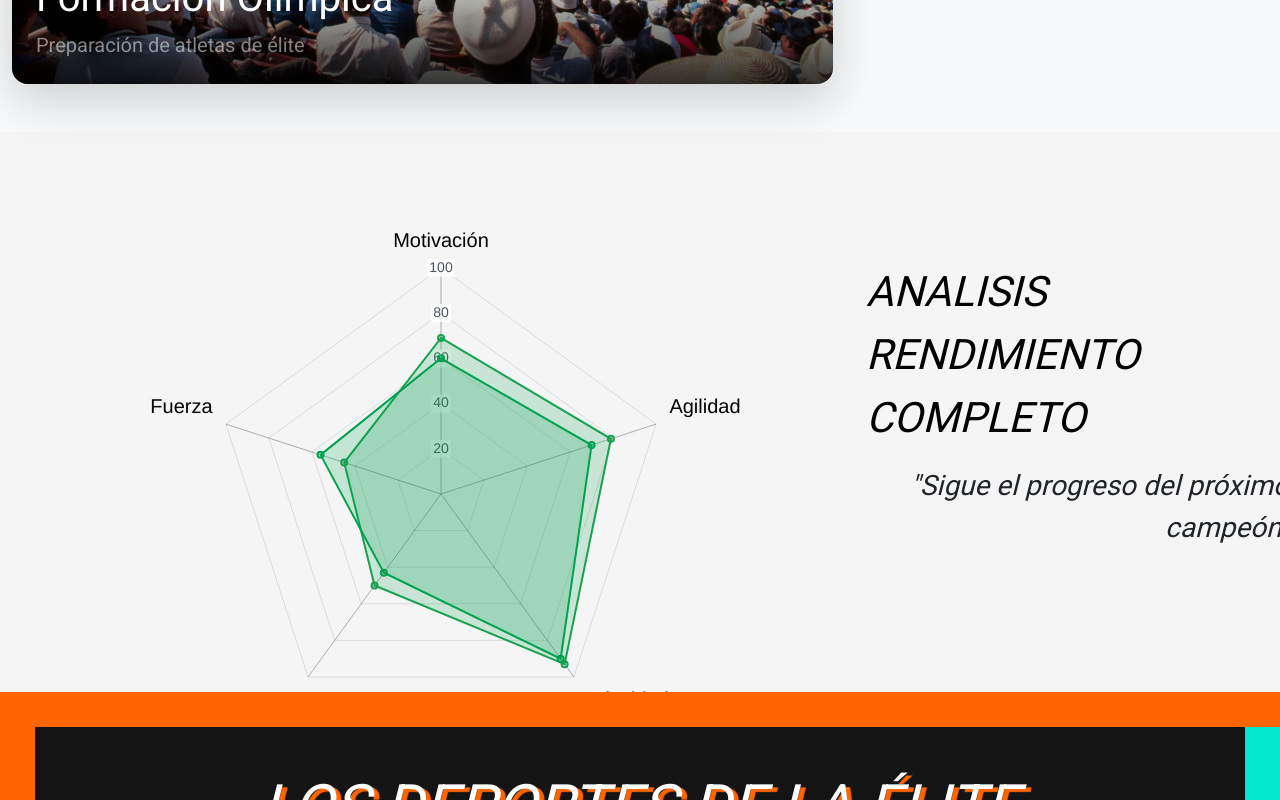
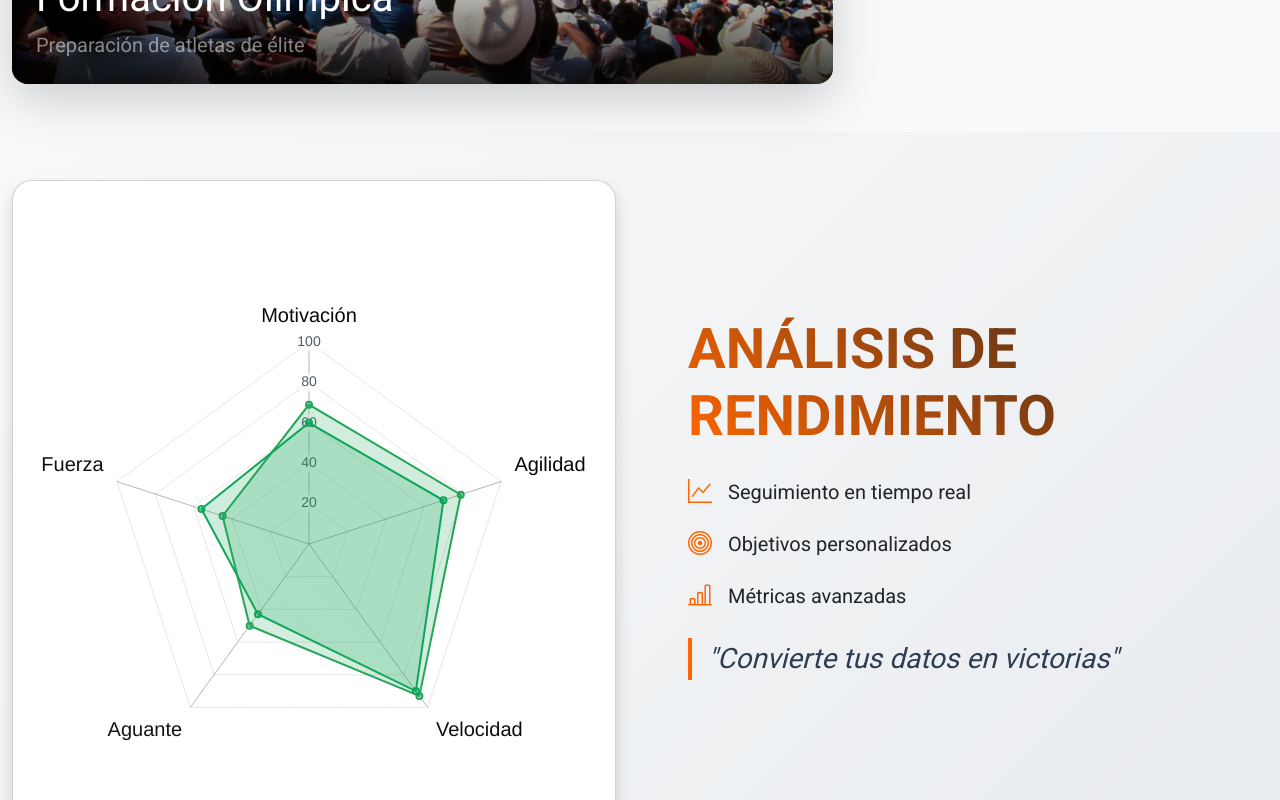
Before and after one commit to alexMartJu/SkillBoost_Football, a Vue app in the folder frontend/ZenithZone/: page /home in a window 1280 px wide. Shown: the part 4460-5260 px from the top of the page. Built offline with nearby package versions, Linux system fonts and the light colour scheme; no server answers; what vue3-lazyload would draw is missing.

Commit message:
Frontend_Vue. Actualizar diseño y funcionalidad en gráficos y PerfilGraficas

```diff
--- a/frontend/ZenithZone/src/components/home/GraphicSection.vue
+++ b/frontend/ZenithZone/src/components/home/GraphicSection.vue
@@ -1,23 +1,41 @@
 <template>
-    <div class="graph-main ms-5">
-        <div class="section-graph d-flex">
-            <div class="landing-section d-flex">
-                <div class="carousel-section col-md-6 p-0">
-                    <div class="">
-                        <Graphics class="m-5" :sets="sets"/>
+    <section class="analytics-section py-5">
+        <div class="container-xxl">
+            <div class="row align-items-center g-5">
+                <div class="col-lg-6">
+                    <div class="card graph-card shadow">
+                        <div class="card-body p-4">
+                            <Graphics :sets="sets"/>
+                            <div class="graph-overlay"></div>
+                        </div>
+                    </div>
+                </div>
+
+                <div class="col-lg-6">
+                    <div class="p-4">
+                        <h2 class="display-4 fw-bold mb-4 analytics-title">ANÁLISIS DE RENDIMIENTO</h2>
+                        <div class="analytics-features">
+                            <div class="d-flex align-items-center mb-3">
+                                <i class="bi bi-graph-up fs-4 text-primary me-3"></i>
+                                <span class="fs-5">Seguimiento en tiempo real</span>
+                            </div>
+                            <div class="d-flex align-items-center mb-3">
+                                <i class="bi bi-bullseye fs-4 text-primary me-3"></i>
+                                <span class="fs-5">Objetivos personalizados</span>
+                            </div>
+                            <div class="d-flex align-items-center mb-3">
+                                <i class="bi bi-bar-chart-line fs-4 text-primary me-3"></i>
+                                <span class="fs-5">Métricas avanzadas</span>
+                            </div>
+                        </div>
+                        <p class="fs-3 fst-italic mt-4 analytics-quote">
+                            "Convierte tus datos en victorias"
+                        </p>
                     </div>
                 </div>
             </div>
-
-            <div class="text-section col-md-6 d-flex flex-column justify-content-center px-4">
-                <div class="text-container-graph">
-                    <p class="fst-italic ms-5">ANALISIS DE RENDIMIENTO COMPLETO</p>
-                </div>
-                <p class="text-end fs-3 fst-italic me-5 pe-4">"Sigue el progreso del próximo campeón"</p>
-            </div>
         </div>
-    </div>
-
+    </section>
 </template>
 
 <script>
@@ -39,43 +57,39 @@ export default {
 };
 </script>
 
-<style>
-.graph-main {
-    padding-left: 50px;
-    z-index: -1;
+<style scoped>
+.analytics-section {
+    background: linear-gradient(135deg, #f8f9fa 0%, #e9ecef 100%);
+    min-height: 80vh;
 }
 
-.section-graph {
-    height: 70vh;
+.graph-card {
+    border-radius: 20px;
     overflow: hidden;
+    transition: transform 0.3s ease;
 }
 
-.text-section-graph {
-    color: white;
-    width: 60%;
-    display: flex;
-    justify-content: center;
-    align-items: center;
-    margin-left: 5%;
+.graph-card:hover {
+    transform: translateY(-5px);
 }
 
-.text-container-graph {
-    font-family: 'Roboto', sans-serif;
-    color: black;
-    display: flex;
-    justify-content: center;
-    text-align: justify;
-    align-items: center;
-    font-size: 42px;
+.graph-overlay {
+    position: absolute;
+    inset: 0;
+    background: linear-gradient(45deg, rgba(255,255,255,0.1) 0%, rgba(255,255,255,0) 100%);
+    pointer-events: none;
 }
 
-.carousel-section {
-    position: relative;
-    width: 50%;
-    z-index: 1;
+.analytics-title {
+    background: linear-gradient(45deg, var(--bs-primary), #141414f2);
+    -webkit-background-clip: text;
+    background-clip: text;
+    -webkit-text-fill-color: transparent;
 }
 
-.object-fit-cover {
-    object-fit: cover;
+.analytics-quote {
+    color: #2c3e50;
+    border-left: 4px solid var(--bs-primary);
+    padding-left: 1rem;
 }
 </style>
--- a/frontend/ZenithZone/src/components/home/Graphics.vue
+++ b/frontend/ZenithZone/src/components/home/Graphics.vue
@@ -97,11 +97,24 @@ export default {
 </script>
 
 
-<style>
+<style scoped>
 canvas {
-    max-width: 700px;
+    max-width: 100%;
     height: auto;
     margin: auto;
-    /* margin-right: 10; */
+    backdrop-filter: blur(5px);
+    transition: all 0.3s ease;
+}
+
+canvas:hover {
+    filter: brightness(1.05);
+}
+
+.chart-container {
+    position: relative;
+    padding: 1rem;
+    background: rgba(255, 255, 255, 0.95);
+    border-radius: 15px;
+    box-shadow: 0 8px 32px rgba(31, 38, 135, 0.1);
 }
 </style>
--- a/frontend/ZenithZone/src/components/profile/ProfileGraficas.vue
+++ b/frontend/ZenithZone/src/components/profile/ProfileGraficas.vue
@@ -1,25 +1,26 @@
 <template>
-    <div class="graph-main ms-5">
-        <div class="section-graph d-flex">
-            <div class="landing-section d-flex">
-                <div class="carousel-section">
-                    <div class="">
-                        <Graphics class="me-5" :graficas="state.graficaValues" />
+    <section class="profile-analytics">
+        <div class="analytics-header">
+            <h2 class="year-title">Evolución {{ currentYear }}</h2>
+            <div class="analytics-badge">Datos en tiempo real</div>
+        </div>
+
+        <div class="analytics-content">
+            <div class="graph-container">
+                <Graphics :graficas="state.graficaValues" />
+            </div>
+
+            <div class="analytics-info">
+                <p class="info-text">Para un mayor nivel de detalle, contacta con tus entrenadores</p>
+                <div class="stats-grid">
+                    <div class="stat-card">
+                        <span class="stat-value">{{ state.graficaValues.length }}</span>
+                        <span class="stat-label">Meses registrados</span>
                     </div>
-                    <div></div>
                 </div>
             </div>
-
-            <div class="text-section d-flex flex-column justify-content-center">
-                <div class="text-container-graph">
-                    <p class="fst-italic ms-5">Evolución mensual {{ currentYear }}</p>
-                </div>
-                <p class="text-end fs-3 fst-italic me-5 pe-4">Para un mayor nivel de detalle, ponte en contacto con tus
-                    entrenadores</p>
-            </div>
         </div>
-    </div>
-
+    </section>
 </template>
 
 <script>
@@ -63,43 +64,89 @@ export default {
 };
 </script>
 
-<style>
-.graph-main {
-    padding-left: 50px;
-    z-index: -1;
+<style scoped>
+.profile-analytics {
+    padding: 3rem 2rem;
+    background: linear-gradient(135deg, #f8f9fa 0%, #e9ecef 100%);
+    border-radius: 20px;
+    margin: 2rem;
 }
 
-.section-graph {
-    height: 70vh;
-    overflow: hidden;
+.analytics-header {
+    display: flex;
+    justify-content: space-between;
+    align-items: center;
+    margin-bottom: 2rem;
 }
 
-.text-section-graph {
-    color: white;
-    width: 60%;
-    display: flex;
-    justify-content: center;
-    align-items: center;
-    margin-left: 5%;
+.year-title {
+    font-size: 2rem;
+    color: #2c3e50;
+    font-weight: 600;
 }
 
-.text-container-graph {
-    font-family: 'Roboto', sans-serif;
-    color: black;
-    display: flex;
-    justify-content: center;
-    text-align: justify;
-    align-items: center;
-    font-size: 42px;
+.analytics-badge {
+    background: var(--bs-primary);
+    color: white;
+    padding: 0.5rem 1rem;
+    border-radius: 20px;
+    font-size: 0.9rem;
 }
 
-.carousel-section {
-    position: relative;
-    width: 50%;
-    z-index: 1;
+.analytics-content {
+    display: grid;
+    grid-template-columns: 2fr 1fr;
+    gap: 2rem;
 }
 
-.object-fit-cover {
-    object-fit: cover;
+.graph-container {
+    background: white;
+    border-radius: 15px;
+    padding: 2rem;
+    box-shadow: 0 10px 30px rgba(0,0,0,0.1);
+}
+
+.analytics-info {
+    display: flex;
+    flex-direction: column;
+    justify-content: space-between;
+}
+
+.info-text {
+    font-size: 1.2rem;
+    color: #2c3e50;
+    line-height: 1.6;
+}
+
+.stats-grid {
+    display: grid;
+    gap: 1rem;
+}
+
+.stat-card {
+    background: white;
+    padding: 1.5rem;
+    border-radius: 15px;
+    text-align: center;
+    box-shadow: 0 5px 15px rgba(0,0,0,0.05);
+}
+
+.stat-value {
+    font-size: 2rem;
+    font-weight: 700;
+    color: var(--bs-primary);
+    display: block;
+}
+
+.stat-label {
+    color: #7f8c8d;
+    font-size: 0.9rem;
+    margin-top: 0.5rem;
+}
+
+@media (max-width: 1024px) {
+    .analytics-content {
+        grid-template-columns: 1fr;
+    }
 }
 </style>
```
